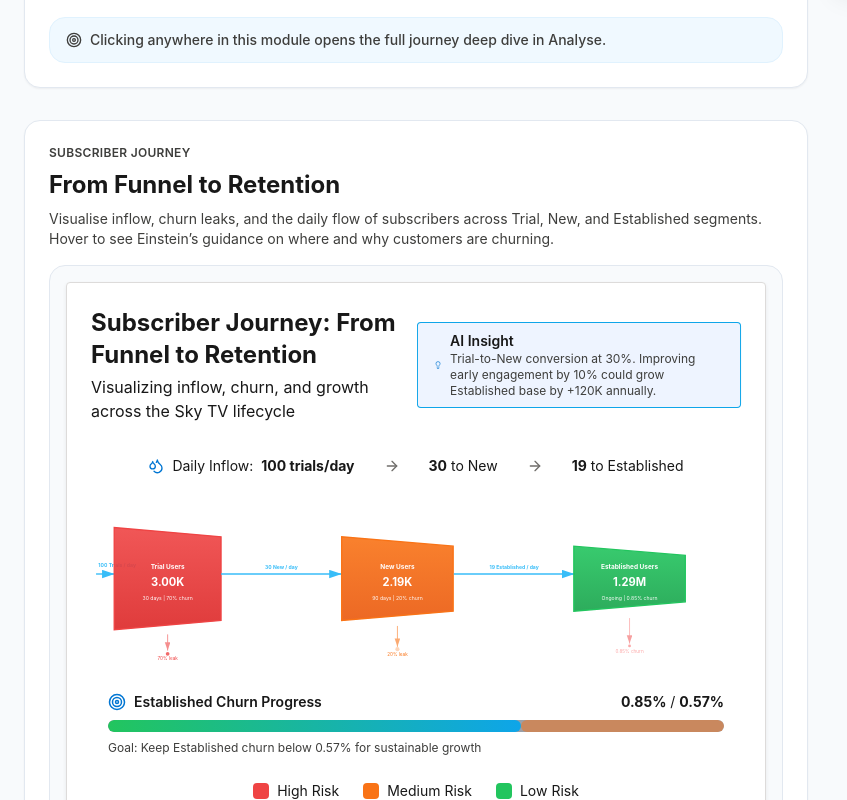
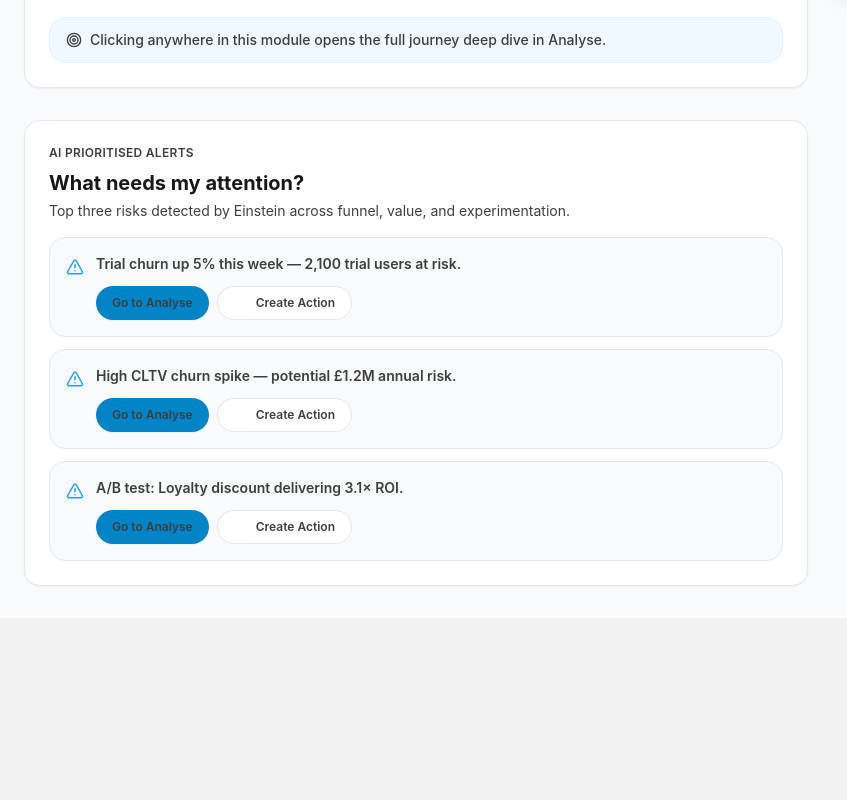
Before and after one commit to arunabh88/ChurnDashboard_Markus_New, a Next.js app: page /home in a window 1280 px wide. Shown: the part 820-1620 px from the top of the page, without its empty margins (0-847 px from the left). After the commit the page ends 1438 px from the top, so only its background shows below. Built offline with nearby package versions, Linux system fonts and the light colour scheme.

Commit message:
Revert "Add full journey section to home page"
This reverts commit 1b4e3055e4b3be1407a730b41cac218166a35e5b.

```diff
--- a/app/(dashboard)/home/page.tsx
+++ b/app/(dashboard)/home/page.tsx
@@ -1,7 +1,6 @@
 import KpiStrip from '@/components/home/KpiStrip';
+import JourneySummary from '@/components/home/JourneySummary';
 import AttentionAlerts from '@/components/home/AttentionAlerts';
-import JourneySummary from '@/components/home/JourneySummary';
-import FullJourney from '@/components/home/FullJourney';
 
 export default function HomePage() {
   return (
@@ -22,7 +21,6 @@ export default function HomePage() {
 
       <KpiStrip />
       <JourneySummary />
-      <FullJourney />
       <AttentionAlerts />
     </div>
   );
--- a/components/home/FullJourney.tsx
+++ /dev/null
@@ -1,25 +0,0 @@
-import JourneyMap from '@/components/JourneyMap';
-
-export default function FullJourney() {
-  return (
-    <section className="space-y-4 rounded-2xl border border-slate-200 bg-white p-6 shadow-sm">
-      <div className="flex flex-col gap-2">
-        <p className="text-xs font-semibold uppercase tracking-wide text-slate-500">
-          Subscriber Journey
-        </p>
-        <h2 className="text-2xl font-bold text-slate-900">
-          From Funnel to Retention
-        </h2>
-        <p className="max-w-3xl text-sm text-slate-600">
-          Visualise inflow, churn leaks, and the daily flow of subscribers
-          across Trial, New, and Established segments. Hover to see Einstein’s
-          guidance on where and why customers are churning.
-        </p>
-      </div>
-
-      <div className="rounded-2xl border border-slate-200 bg-slate-50 p-4">
-        <JourneyMap />
-      </div>
-    </section>
-  );
-}
```
